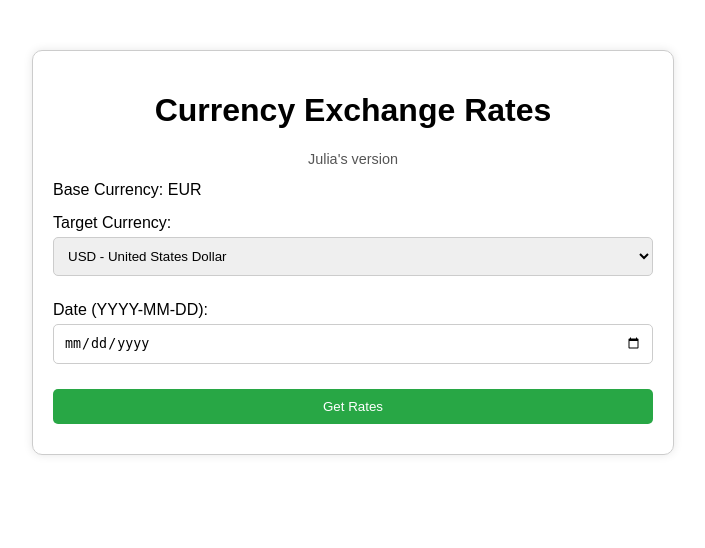
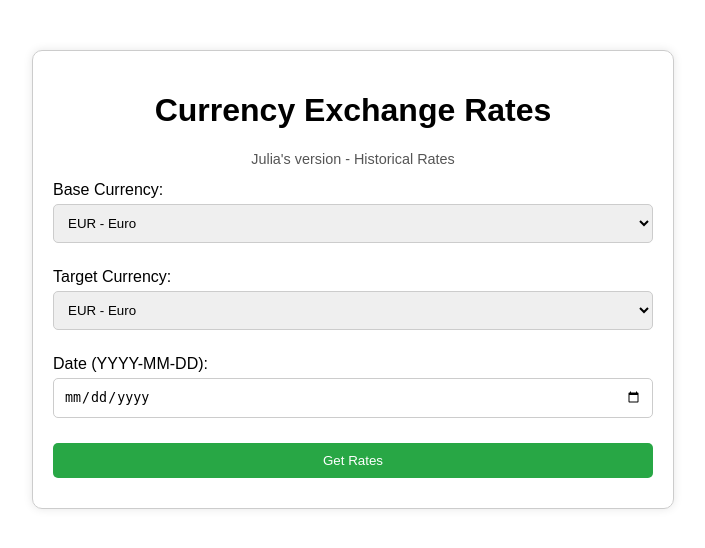
Before and after one commit to HermannSamimi/CurrencyExchangeHistorical, a Flask app: page / in a window 1280 px wide. Shown: the top 548 px of the page, without its empty margins (287-992 px from the left). Run offline with Flask 3, Linux system fonts and the light colour scheme.

Commit message:
optimize the template

```diff
--- a/app.py
+++ b/app.py
@@ -6,7 +6,7 @@ app = Flask(__name__)
 @app.route('/', methods=['GET', 'POST'])
 def index():
     if request.method == 'POST':
-        base_currency = 'EUR'  # Fixed base currency
+        base_currency = request.form['base_currency']
         target_currency = request.form['currency']
         date = request.form['date']
 
@@ -17,7 +17,7 @@ def index():
         if response.status_code == 200:
             data = response.json()
             rate = data['data'][target_currency]['value']
-            return render_template('index.html', target_currency=target_currency, date=date, rate=rate)
+            return render_template('index.html', base_currency=base_currency, target_currency=target_currency, date=date, rate=rate)
         else:
             error_message = f"Failed to retrieve data: {response.status_code}"
             return render_template('index.html', error=error_message)
--- a/templates/index.html
+++ b/templates/index.html
@@ -62,14 +62,22 @@
   <body>
     <div class="container">
       <h1>Currency Exchange Rates</h1>
-      <p class="subheader">Julia's version</p>
+      <p class="subheader">Julia's version - Historical Rates</p>
       <form method="POST">
         <div class="form-group">
-          <label>Base Currency: EUR</label>
+          <label for="base_currency">Base Currency:</label>
+          <select id="base_currency" name="base_currency" required>
+            <option value="EUR">EUR - Euro</option>
+            <option value="USD">USD - United States Dollar</option>
+            <option value="AED">AED - United Arab Emirates Dirham</option>
+            <option value="TRY">TRY - Turkish Lira</option>
+            <option value="BRL">BRL - Brazilian Real</option>
+          </select>
         </div>
         <div class="form-group">
           <label for="currency">Target Currency:</label>
           <select id="currency" name="currency" required>
+            <option value="EUR">EUR - Euro</option>
             <option value="USD">USD - United States Dollar</option>
             <option value="AED">AED - United Arab Emirates Dirham</option>
             <option value="TRY">TRY - Turkish Lira</option>
@@ -85,7 +93,7 @@
       {% if rate %}
         <div class="result">
           <h2>Exchange Rate</h2>
-          <p>EUR ---> {{ target_currency }}</p>
+          <p>{{ base_currency }} ---> {{ target_currency }}</p>
           <p>Date: {{ date }}</p>
           <p>Rate: {{ rate }}</p>
         </div>
```
